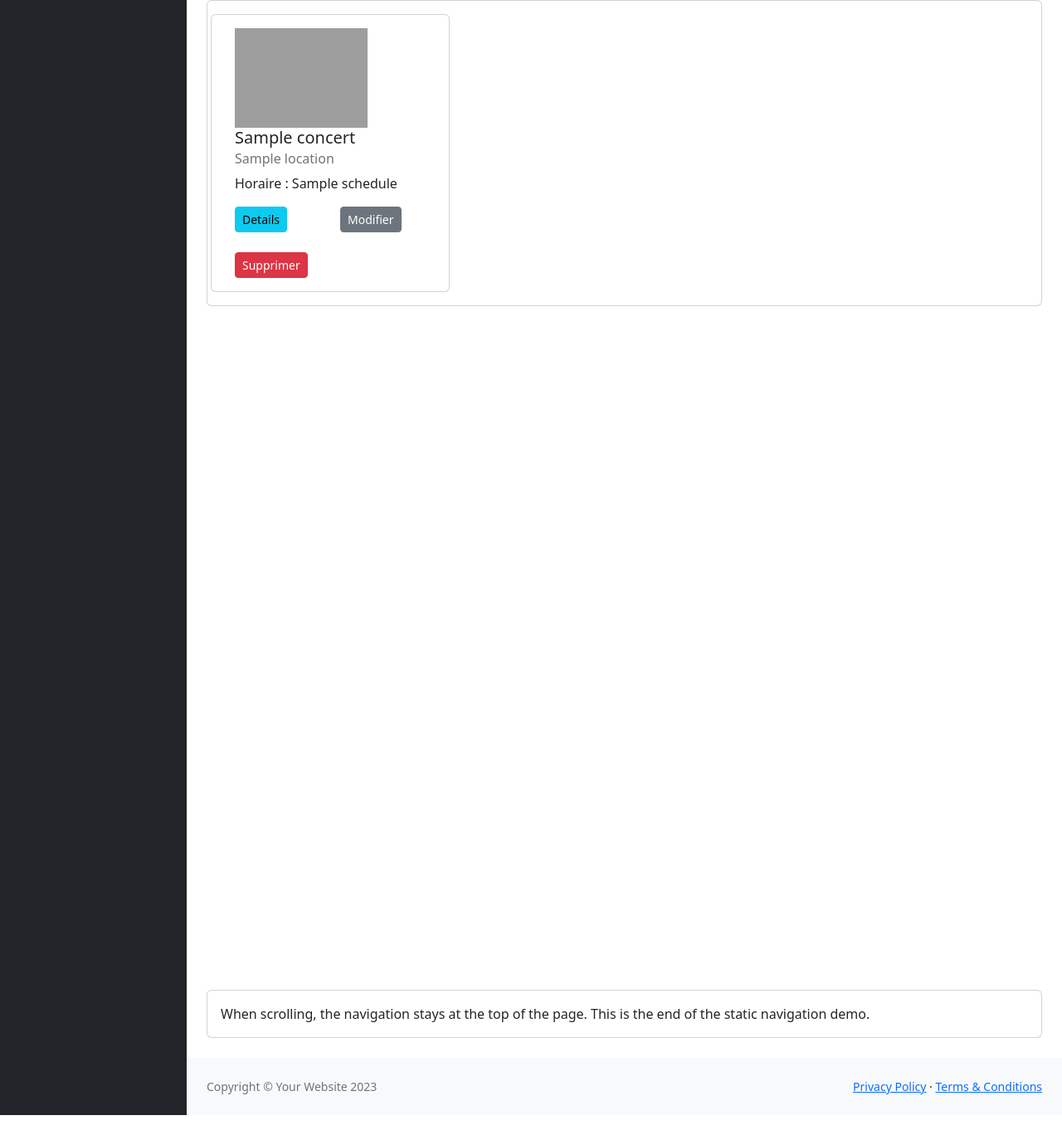
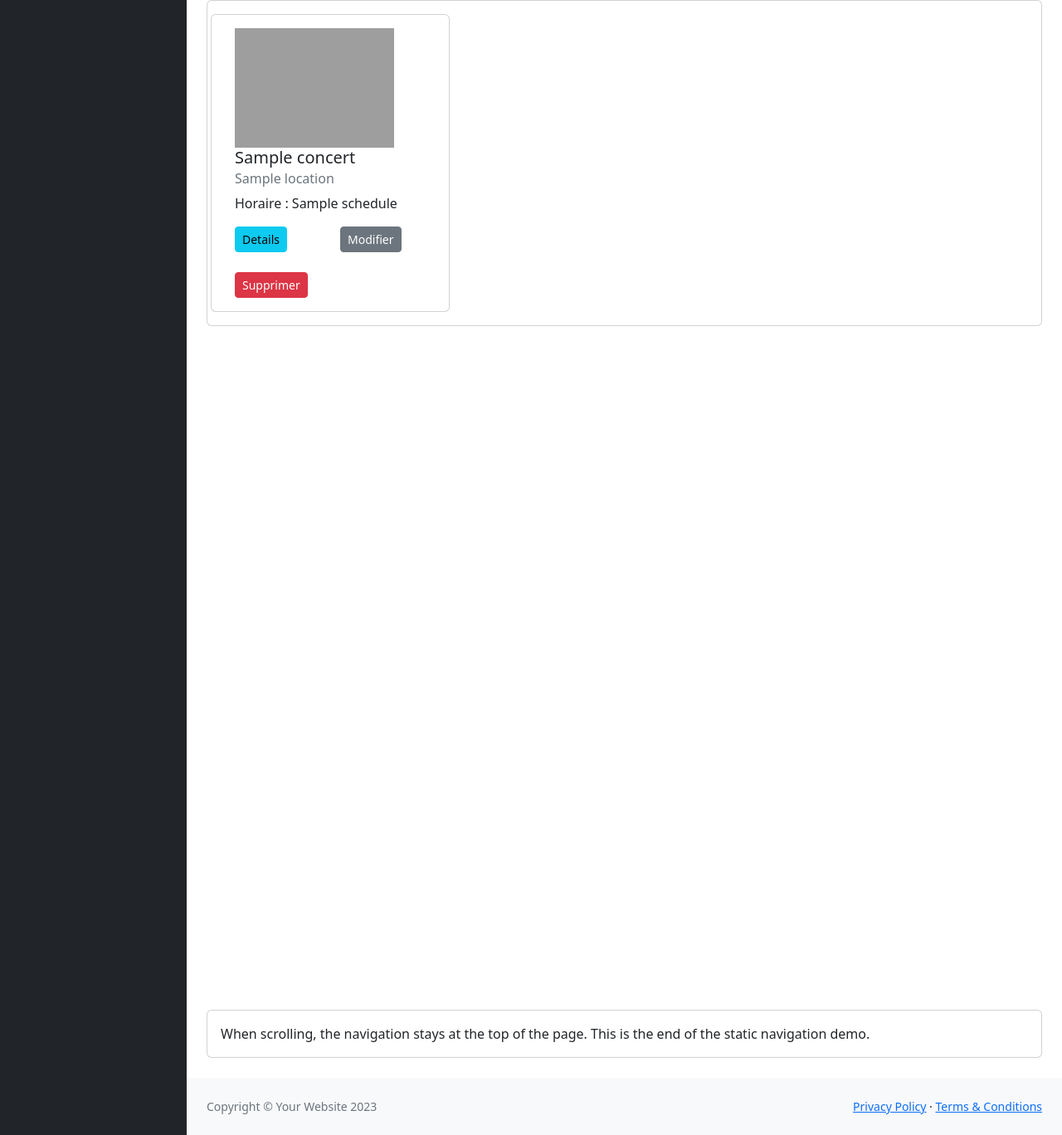
Before and after one commit to arndelp/LiveEventsBackEnd, a Symfony app: template templates/concert/index.html.twig in a window 1280 px wide. Shown: the part 56-1424 px from the top of the page at 83% size. Before the commit the page ends 1400 px from the top, so only its background shows below. Run offline with Twig, Linux system fonts and the light colour scheme; the template is opened without the code that fills it: most values are stand-ins (such as "Sample title", 1, 10 or a date in 2020); some libraries are stand-ins or nearby versions; grey boxes are pictures that could not be loaded.

Commit message:
size img

```diff
--- a/templates/concert/detail.html.twig
+++ b/templates/concert/detail.html.twig
@@ -9,7 +9,7 @@
             <div class="card-body">
 
 
-            <img src="{{ asset('uploads/concerts/' ~ concert.imageId) }}">
+            <img src="{{ asset('uploads/concerts/' ~ concert.imageId) }}"style="width:15rem;">
                 <h5 class="card-title">{{ concert.name }}</h5>
                 <h6 class="card-subtitle mb-2 text-muted">{{ concert.location }} </h6>
                 <p class="card-text">Horaire : {{ concert.schedule }}</p>
--- a/templates/concert/index.html.twig
+++ b/templates/concert/index.html.twig
@@ -10,7 +10,7 @@
 
         <div class="card" style="width: 18rem;">
             <div class="card-body">
-                <img src="{{ asset('uploads/concerts/' ~ concert.imageId) }}" style="width:10rem;">
+                <img src="{{ asset('uploads/concerts/' ~ concert.imageId) }}" style="width:12rem;">
 
                 <h5 class="card-title">{{ concert.name }}</h5>
                 <h6 class="card-subtitle mb-2 text-muted">{{ concert.location }} </h6>
```
